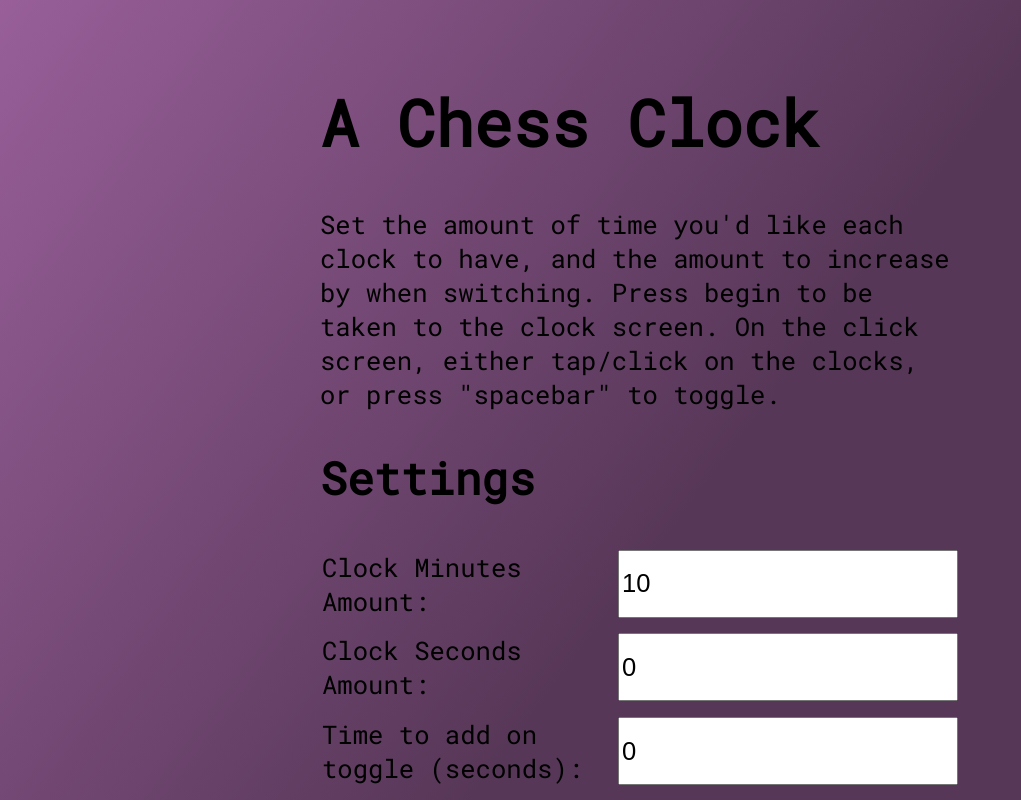
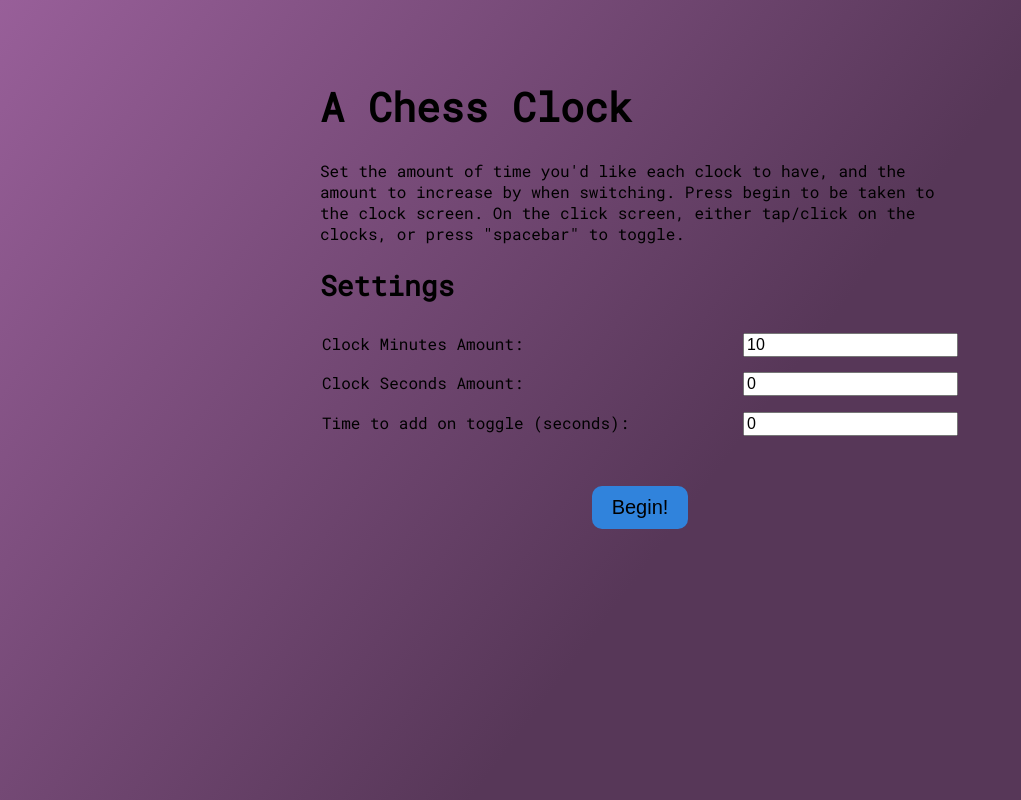
Before and after one commit to the-witch-king/chess-clock, a React (Create React App) app: page / in a window 1280 px wide. Shown: the top 800 px of the page, without its empty margins (0-1021 px from the left). Built offline with nearby package versions, Linux system fonts and the light colour scheme.

Commit message:
Styling on settings page

```diff
--- a/src/components/settings.styles.ts
+++ b/src/components/settings.styles.ts
@@ -24,22 +24,22 @@ export const Content = styled.div`
 `
 
 export const Header = styled.h1`
-    font-size: 5vmax;
+    font-size: 5vmin;
     margin-top: 0;
 `
 export const Intro = styled.p`
-    font-size: 2vmax;
+    font-size: 2vmin;
 `
 export const Label = styled.label`
-    font-size: 2vmax;
+    font-size: 2vmin;
 `
 
 export const Input = styled.input`
-    font-size: 2vmax;
+    font-size: 2vmin;
 `
 
 export const SubHeader = styled.h2`
-    font-size: 3.5vmax;
+    font-size: 3.5vmin;
 `
 export const FieldSet = styled.fieldset`
     display: flex;
@@ -51,7 +51,7 @@ export const FieldSet = styled.fieldset`
 `
 
 export const StartButton = styled.button`
-    font-size: 2.5vmax;
+    font-size: 2.5vmin;
     border: none;
     outline: none;
     border-radius: 10px;
```
